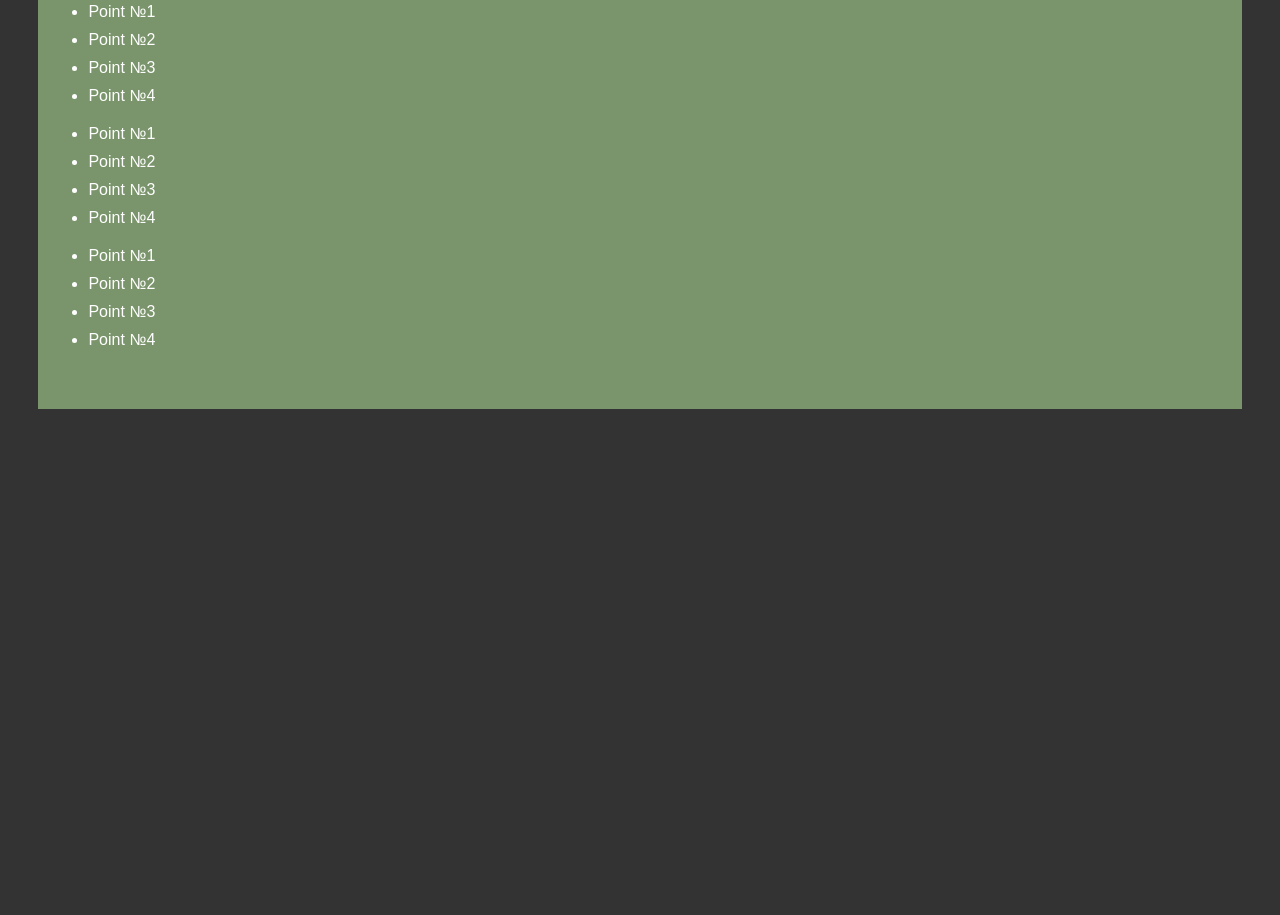
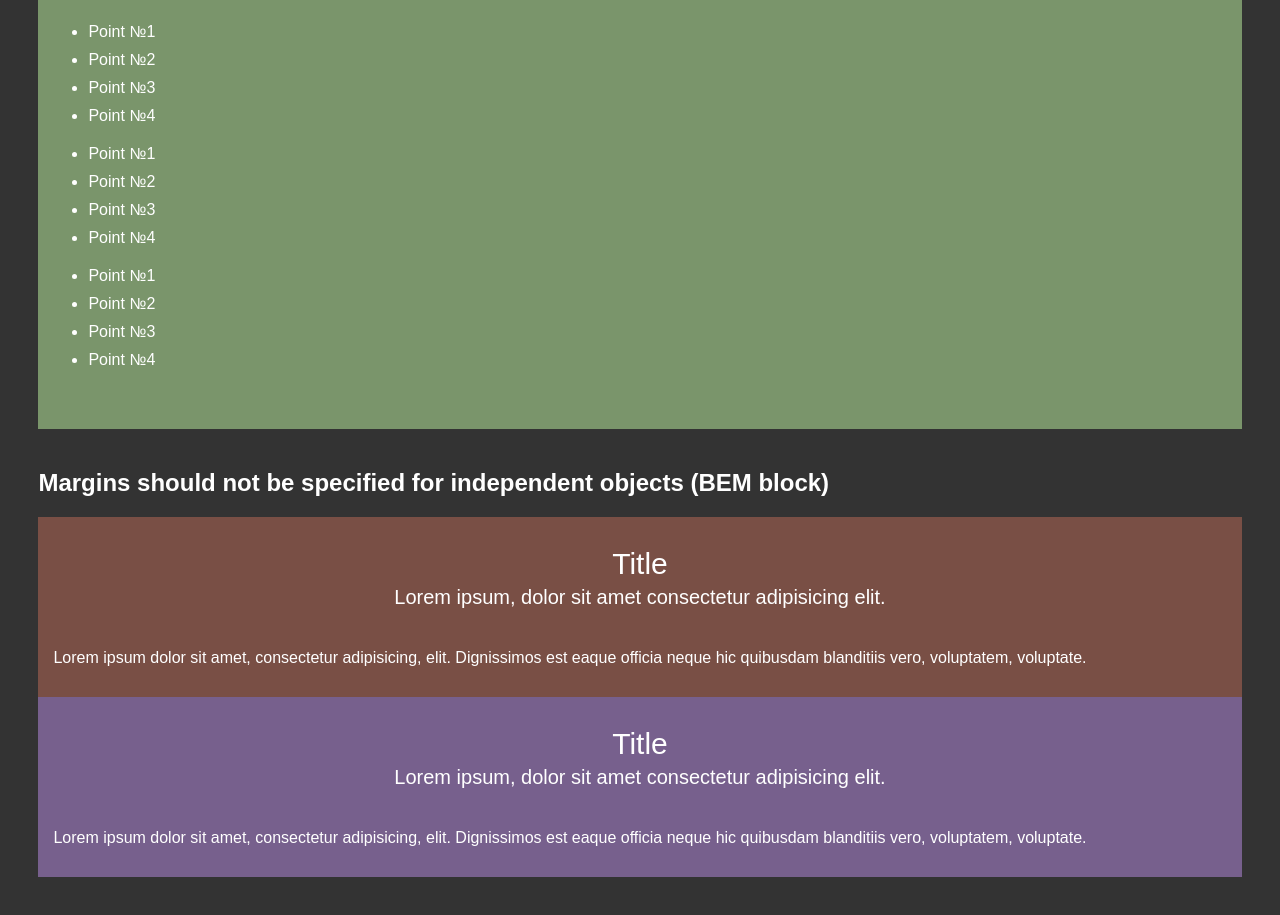
Before and after one commit to WEWEtya/Front_End, a plain HTML site: page padding and margin/index.html in a window 1280 px wide. Shown: the part 4463-5378 px from the top of the page. Before the commit the page ends 4952 px from the top, so only its background shows below. Drawn offline with Linux system fonts and the light colour scheme.

Commit message:
Margin for independent objects
Margins should not be specified for independent objects (BEM block)

```diff
--- a/padding and margin/css/style.css
+++ b/padding and margin/css/style.css
@@ -262,6 +262,7 @@ with background fill
 .section_body_parent{
   background-color: #7a956b;
   padding: 50px 50px;
+  margin: 40px 0px 40px 0px;
 }
 
 .section_list{
@@ -275,3 +276,39 @@ with background fill
 .section_item_parent:last-child{
   margin: 0;
 }
+
+/*
+Margins should not be specified
+for independent elements (BEM block)
+*/
+
+.portfolio{
+  background-color: #794f45;
+  padding: 30px 15px;
+}
+
+.portfolio_header{
+  margin: 0px 0px 40px 0px;
+}
+
+.contacts{
+  background-color: #77608d;
+  padding: 30px 15px;
+}
+
+.contacts_header{
+  margin: 0px 0px 40px 0px;
+}
+
+.header{
+  text-align: center;
+}
+
+.header_title{
+  font-size: 30px;
+  margin: 0px 0px 5px 0px;
+}
+
+.header_text{
+  font-size: 20px;
+}
--- a/padding and margin/index.html
+++ b/padding and margin/index.html
@@ -246,6 +246,27 @@
 							</div>
 						</div>
 					</div>
+					<div class="section_block">
+						<h3>Margins should not be specified for independent objects (BEM block)</h3>
+						<div class="portfolio">
+							<div class="portfolio_header header">
+								<div class="header_title">Title</div>
+								<div class="header_text">Lorem ipsum, dolor sit amet consectetur adipisicing elit.</div>
+							</div>
+							<div class="portfolio_text">
+								Lorem ipsum dolor sit amet, consectetur adipisicing, elit. Dignissimos est eaque officia neque hic quibusdam blanditiis vero, voluptatem, voluptate.
+							</div>
+						</div>
+						<div class="contacts">
+							<div class="contacts_header header">
+								<div class="header_title">Title</div>
+								<div class="header_text">Lorem ipsum, dolor sit amet consectetur adipisicing elit.</div>
+							</div>
+							<div class="contacts_text">
+								Lorem ipsum dolor sit amet, consectetur adipisicing, elit. Dignissimos est eaque officia neque hic quibusdam blanditiis vero, voluptatem, voluptate.
+							</div>
+						</div>
+					</div>
 				</section>
 			</div>
 		</div>
```
Lines whose indentation alone changed are shown as unchanged.
